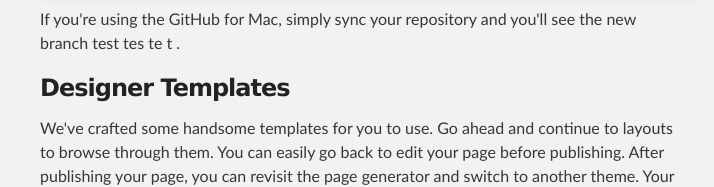
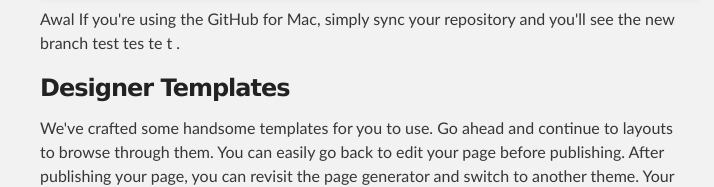
Before and after one commit to azura64bit/testgithub, a plain HTML site: page index.html in a window 1280 px wide. Shown: the part 509-696 px from the top of the page, 280-994 px from the left. Drawn offline with Linux system fonts and the light colour scheme.

Commit message:
Update index.html

```diff
--- a/index.html
+++ b/index.html
@@ -41,7 +41,7 @@ $ git fetch origin
 $ git checkout gh-pages
 </code></pre>
 
-<p>If you're using the GitHub for Mac, simply sync your repository and you'll see the new branch test tes te t .</p>
+<p>Awal If you're using the GitHub for Mac, simply sync your repository and you'll see the new branch test tes te t .</p>
 
 <h3>
 <a name="designer-templates" class="anchor" href="#designer-templates"><span class="octicon octicon-link"></span></a>Designer Templates</h3>
```
